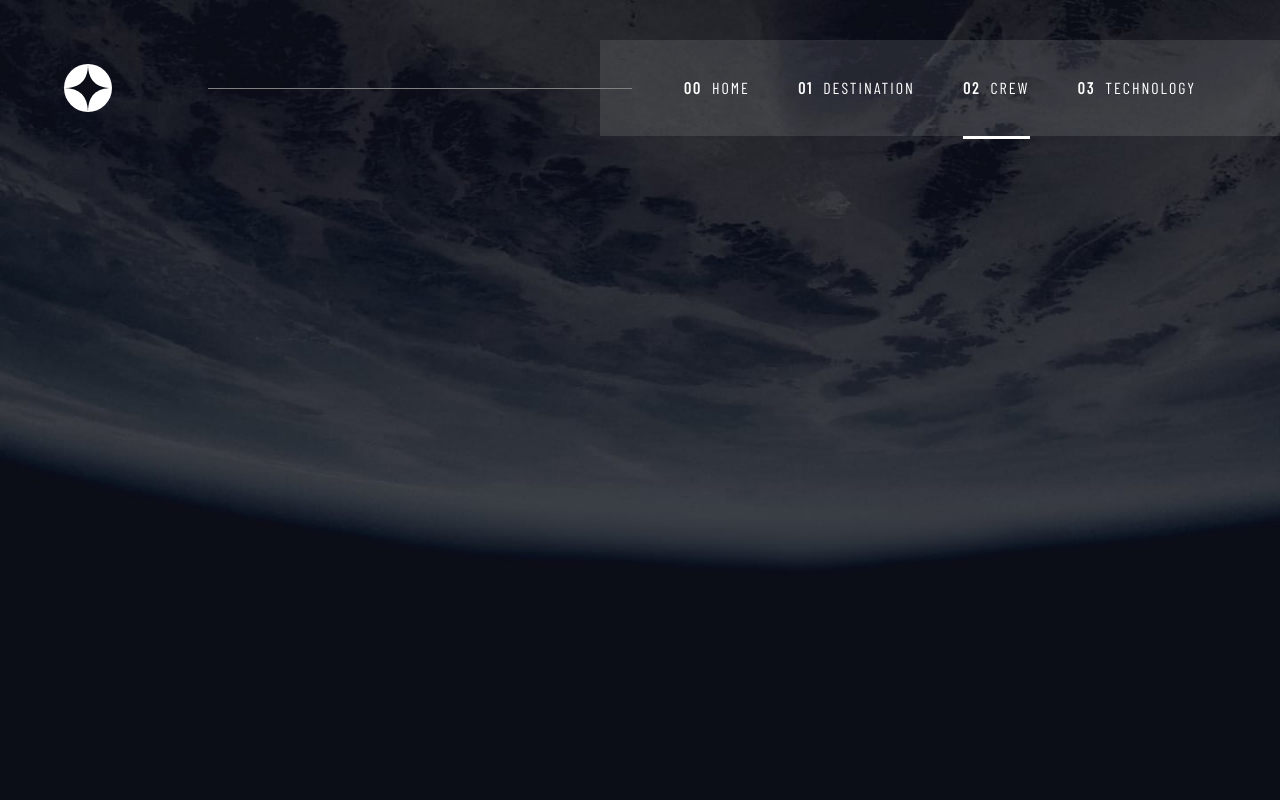
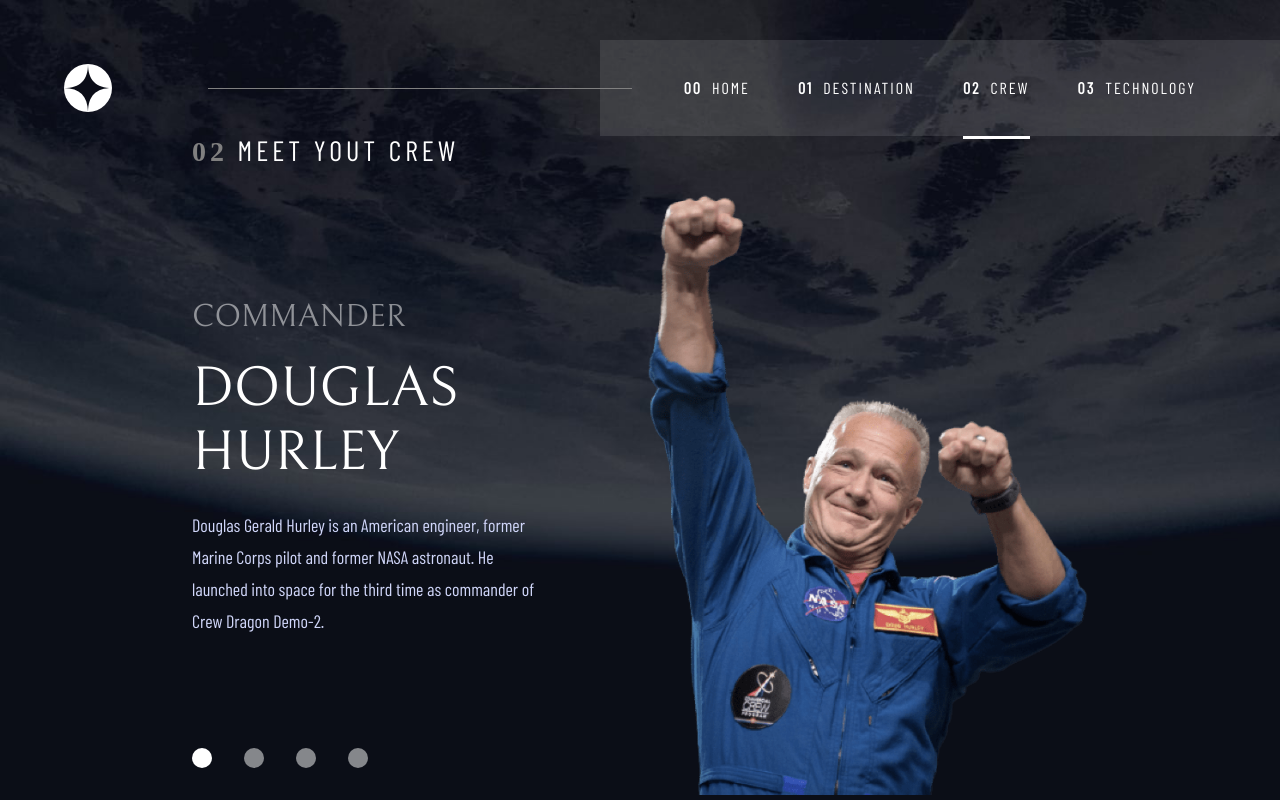
Before and after one commit to fks1311/space, a React (Create React App) app: page /crew in a window 1280 px wide. Built offline with nearby package versions, Linux system fonts and the light colour scheme.

Commit message:
crew 작업 완료

```diff
--- a/src/pages/Crew.jsx
+++ b/src/pages/Crew.jsx
@@ -1,3 +1,117 @@
+import { DefaultPage } from "components/DefaultPage";
+import styled from "styled-components";
+import { theme } from "utils/style";
+import { data } from "utils/data";
+import { useState } from "react";
+
 export const Crew = () => {
-  return <div></div>;
+  const crew = data.crew;
+  const [active, setActive] = useState(0);
+
+  return (
+    <DefaultPage>
+      <Layout>
+        <Title>
+          <strong>02</strong> MEET YOUT CREW
+        </Title>
+        <Content>
+          <Left>
+            <Explanation>
+              <Role>{crew[active].role.toLocaleUpperCase()}</Role>
+              <Name>{crew[active].name.toLocaleUpperCase()}</Name>
+              <Bio>{crew[active].bio}</Bio>
+            </Explanation>
+            <Pagenation>
+              {crew.map((data, idx) => (
+                <Page key={idx} active={active} idx={idx} onClick={() => setActive(idx)} />
+              ))}
+            </Pagenation>
+          </Left>
+          <Right>
+            <img src={crew[active].images} />
+          </Right>
+        </Content>
+      </Layout>
+    </DefaultPage>
+  );
 };
+
+const Layout = styled.div`
+  height: 100%;
+  width: 70%;
+  display: flex;
+  flex-direction: column;
+  gap: 24px;
+`;
+
+const Title = styled.div`
+  strong {
+    color: gray;
+    font-family: ${({ theme: { font } }) => font.BarlowCondensed};
+    font-size: 28px;
+    font-weight: bold;
+  }
+  color: ${({ theme: { color } }) => color.WHITE};
+  font-size: clamp(1.25rem, 0.679rem + 1.19vw, 1.75rem);
+  ${theme.baseStyles.text5}
+`;
+
+const Content = styled.div`
+  height: 100%;
+  display: flex;
+  // justify-content: center;
+  align-items: center;
+  gap: 32px;
+`;
+
+const Left = styled.div`
+  flex: 1;
+  display: flex;
+  flex-direction: column;
+  justify-content: space-between;
+  height: 100%;
+`;
+const Explanation = styled.div`
+  height: 100%;
+  width: 85%;
+  display: flex;
+  flex-direction: column;
+  justify-content: center;
+  gap: 24px;
+`;
+const Role = styled.div`
+  ${theme.baseStyles.text4};
+  color: ${({ theme: { color } }) => color.WHITE};
+  opacity: 0.5;
+`;
+const Name = styled.div`
+  ${theme.baseStyles.text3};
+  color: ${({ theme: { color } }) => color.WHITE};
+  line-height: 4rem;
+`;
+const Bio = styled.div`
+  ${theme.baseStyles.text9};
+  color: ${({ theme: { color } }) => color.BLUE_300};
+  line-height: 2rem;
+`;
+const Pagenation = styled.div`
+  display: flex;
+  gap: 2rem;
+  margin-bottom: 2rem;
+`;
+const Page = styled.div`
+  background-color: ${({ active, idx }) => (active === idx ? "white" : "rgba(255, 255, 255, 0.5)")};
+  width: 20px;
+  height: 20px;
+  border-radius: 50%;
+  cursor: pointer;
+`;
+
+const Right = styled.div`
+  flex: 1;
+  display: flex;
+  justify-content: flex-start;
+  img {
+    height: 600px;
+  }
+`;
--- a/src/pages/Destination.jsx
+++ b/src/pages/Destination.jsx
@@ -30,7 +30,7 @@ export const Destination = () => {
                 </Items>
               ))}
             </List>
-            <PlanetName>{destination[active].name}</PlanetName>
+            <PlanetName>{destination[active].name.toLocaleUpperCase()}</PlanetName>
             <Description>{destination[active].description}</Description>
             <div style={{ background: "rgba(255, 255, 255, 0.1)", height: "2px", border: "0" }} />
             <Statistics>
@@ -56,7 +56,7 @@ const Layout = styled.div`
   width: 70%;
   display: flex;
   flex-direction: column;
-  justify-content: space-evenly;
+  // justify-content: space-evenly;
   gap: 24px;
 `;
 
@@ -72,8 +72,10 @@ const Title = styled.div`
   ${theme.baseStyles.text5}
 `;
 const Content = styled.div`
+  height: 100%;
   display: flex;
   justify-content: space-evenly;
+  align-items: center;
 `;
 const PlanetImg = styled.img`
   padding: 2rem;
--- a/src/utils/data.js
+++ b/src/utils/data.js
@@ -2,6 +2,11 @@ import Moon from "assets/destination/image-moon.png";
 import Mars from "assets/destination/image-mars.png";
 import Europa from "assets/destination/image-europa.png";
 import Titan from "assets/destination/image-titan.png";
+
+import Douglas from "assets/crew/image-douglas-hurley.png";
+import Mark from "assets/crew/image-mark-shuttleworth.png";
+import Victor from "assets/crew/image-victor-glover.png";
+import Anousheh from "assets/crew/image-anousheh-ansari.png";
 
 export const data = {
   destinations: [
@@ -41,37 +46,25 @@ export const data = {
   crew: [
     {
       name: "Douglas Hurley",
-      images: {
-        png: "./assets/crew/image-douglas-hurley.png",
-        webp: "./assets/crew/image-douglas-hurley.webp",
-      },
+      images: Douglas,
       role: "Commander",
       bio: "Douglas Gerald Hurley is an American engineer, former Marine Corps pilot and former NASA astronaut. He launched into space for the third time as commander of Crew Dragon Demo-2.",
     },
     {
       name: "Mark Shuttleworth",
-      images: {
-        png: "./assets/crew/image-mark-shuttleworth.png",
-        webp: "./assets/crew/image-mark-shuttleworth.webp",
-      },
+      images: Mark,
       role: "Mission Specialist",
       bio: "Mark Richard Shuttleworth is the founder and CEO of Canonical, the company behind the Linux-based Ubuntu operating system. Shuttleworth became the first South African to travel to space as a space tourist.",
     },
     {
       name: "Victor Glover",
-      images: {
-        png: "./assets/crew/image-victor-glover.png",
-        webp: "./assets/crew/image-victor-glover.webp",
-      },
+      images: Victor,
       role: "Pilot",
       bio: "Pilot on the first operational flight of the SpaceX Crew Dragon to the International Space Station. Glover is a commander in the U.S. Navy where he pilots an F/A-18.He was a crew member of Expedition 64, and served as a station systems flight engineer.",
     },
     {
       name: "Anousheh Ansari",
-      images: {
-        png: "./assets/crew/image-anousheh-ansari.png",
-        webp: "./assets/crew/image-anousheh-ansari.webp",
-      },
+      images: Anousheh,
       role: "Flight Engineer",
       bio: "Anousheh Ansari is an Iranian American engineer and co-founder of Prodea Systems. Ansari was the fourth self-funded space tourist, the first self-funded woman to fly to the ISS, and the first Iranian in space.",
     },
```
